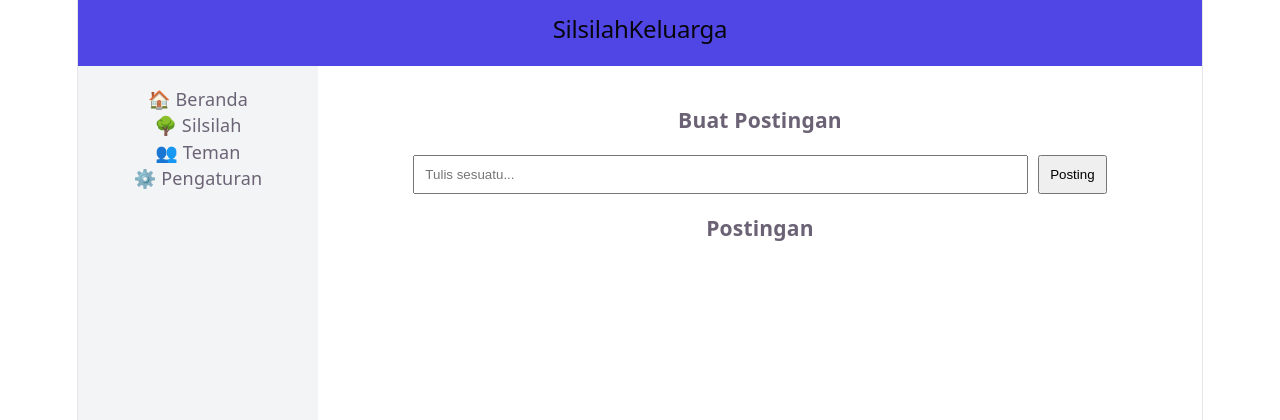
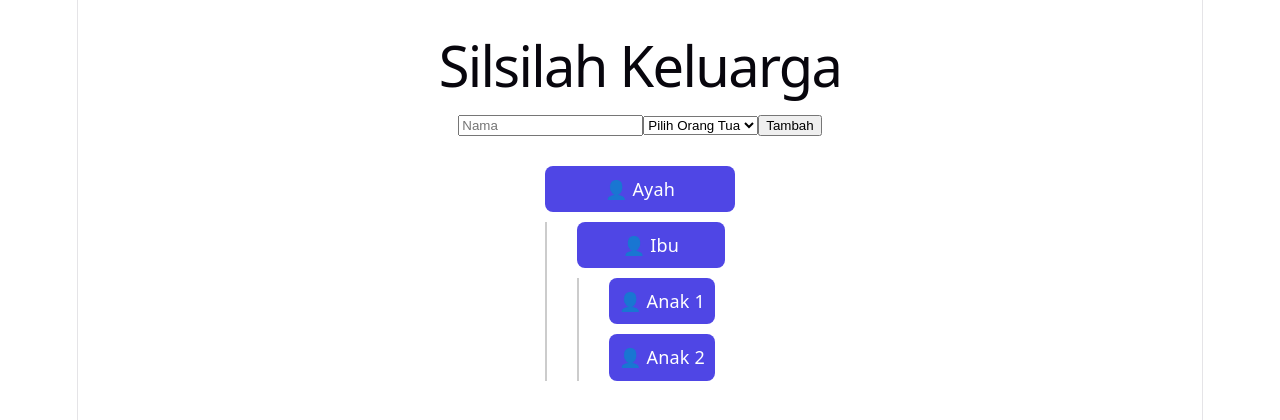
Before and after one commit to ikinkeluarga-dev/silsilah-keluarga, a React app in the folder frontend/: page / in a window 1280 px wide. Shown: the top 420 px of the page. Built offline with nearby package versions, Linux system fonts and the light colour scheme; the HTML template or start-up script is replaced by a standard one.

Commit message:
Update App.jsx

```diff
--- a/frontend/src/App.jsx
+++ b/frontend/src/App.jsx
@@ -1,93 +1,104 @@
 import { useState } from "react";
 
 export default function App() {
-  const [post, setPost] = useState("");
-  const [posts, setPosts] = useState([]);
+  const [members, setMembers] = useState([
+    { id: 1, name: "Ayah", parent: null },
+    { id: 2, name: "Ibu", parent: 1 },
+    { id: 3, name: "Anak 1", parent: 2 },
+    { id: 4, name: "Anak 2", parent: 2 },
+  ]);
 
-  const addPost = () => {
-    if (!post) return;
-    setPosts([{ text: post }, ...posts]);
-    setPost("");
+  const [name, setName] = useState("");
+  const [parentId, setParentId] = useState("");
+
+  const addMember = () => {
+    if (!name || !parentId) return;
+
+    setMembers([
+      ...members,
+      {
+        id: Date.now(),
+        name,
+        parent: Number(parentId),
+      },
+    ]);
+
+    setName("");
+  };
+
+  const renderTree = (parent) => {
+    return members
+      .filter((m) => m.parent === parent)
+      .map((m) => (
+        <div key={m.id} style={styles.node}>
+          <div style={styles.box}>👤 {m.name}</div>
+          <div style={styles.children}>
+            {renderTree(m.id)}
+          </div>
+        </div>
+      ));
   };
 
   return (
-    <div>
-      {/* NAVBAR */}
-      <div style={styles.navbar}>
-        <h2>SilsilahKeluarga</h2>
+    <div style={styles.container}>
+      <h1>Silsilah Keluarga</h1>
+
+      {/* FORM TAMBAH */}
+      <div style={styles.form}>
+        <input
+          placeholder="Nama"
+          value={name}
+          onChange={(e) => setName(e.target.value)}
+        />
+
+        <select
+          value={parentId}
+          onChange={(e) => setParentId(e.target.value)}
+        >
+          <option value="">Pilih Orang Tua</option>
+          {members.map((m) => (
+            <option key={m.id} value={m.id}>
+              {m.name}
+            </option>
+          ))}
+        </select>
+
+        <button onClick={addMember}>Tambah</button>
       </div>
 
-      <div style={styles.container}>
-        {/* SIDEBAR */}
-        <div style={styles.sidebar}>
-          <p>🏠 Beranda</p>
-          <p>🌳 Silsilah</p>
-          <p>👥 Teman</p>
-          <p>⚙️ Pengaturan</p>
-        </div>
-
-        {/* FEED */}
-        <div style={styles.feed}>
-          <h3>Buat Postingan</h3>
-
-          <div style={styles.card}>
-            <input
-              value={post}
-              onChange={(e) => setPost(e.target.value)}
-              placeholder="Tulis sesuatu..."
-              style={styles.input}
-            />
-            <button onClick={addPost} style={styles.button}>
-              Posting
-            </button>
-          </div>
-
-          <h3>Postingan</h3>
-          {posts.map((p, i) => (
-            <div key={i} style={styles.post}>
-              👤 {p.text}
-            </div>
-          ))}
-        </div>
+      {/* TREE */}
+      <div style={styles.tree}>
+        {renderTree(null)}
       </div>
     </div>
   );
 }
 
 const styles = {
-  navbar: {
+  container: {
+    textAlign: "center",
+    padding: "20px",
+  },
+  form: {
+    marginBottom: "20px",
+  },
+  tree: {
+    display: "flex",
+    justifyContent: "center",
+  },
+  node: {
+    margin: "10px",
+    textAlign: "center",
+  },
+  box: {
+    padding: "10px",
     background: "#4f46e5",
     color: "white",
-    padding: "15px",
-    textAlign: "center",
+    borderRadius: "8px",
   },
-  container: {
-    display: "flex",
-  },
-  sidebar: {
-    width: "200px",
-    background: "#f3f4f6",
-    padding: "20px",
-    height: "100vh",
-  },
-  feed: {
-    flex: 1,
-    padding: "20px",
-  },
-  card: {
-    marginBottom: "20px",
-  },
-  input: {
-    padding: "10px",
-    width: "70%",
-    marginRight: "10px",
-  },
-  button: {
-    padding: "10px",
-    cursor: "pointer",
-  },
-  post: {
-    padding: "10px",
-    borderBottom: "1px solid #ddd",
+  children: {
+    marginTop: "10px",
+    paddingLeft: "20px",
+    borderLeft: "2px solid #ccc",
   },
 };
```
